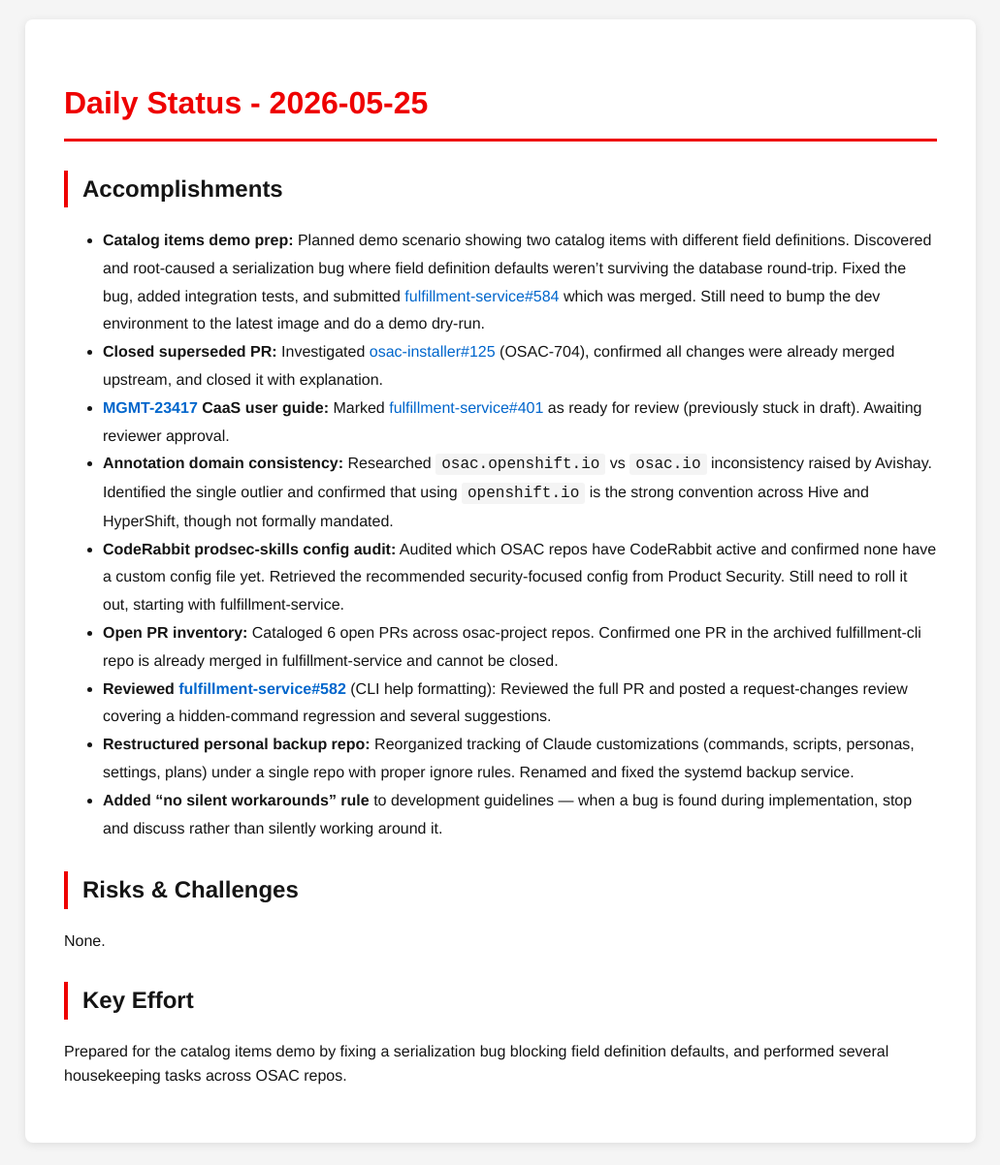
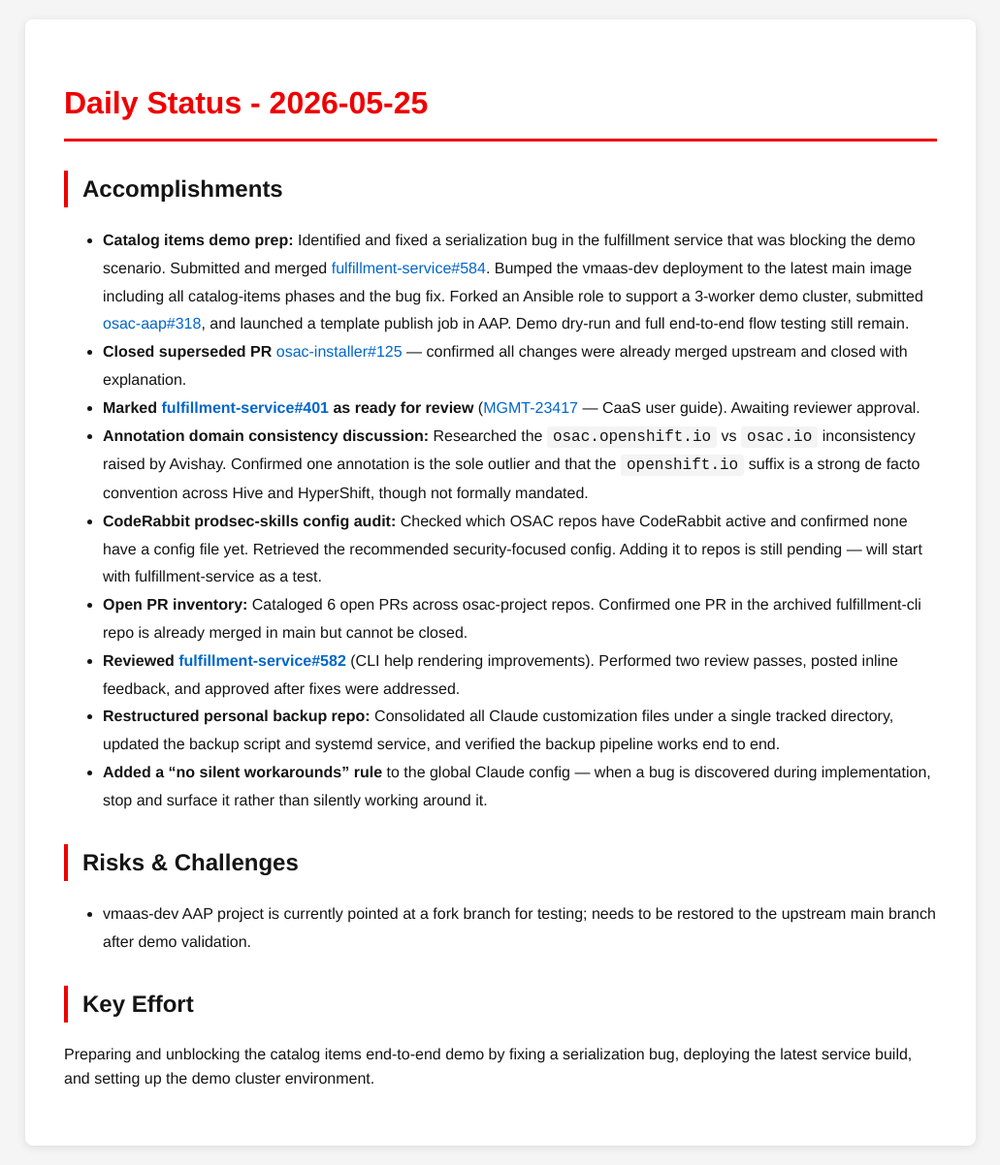
Before and after one commit to tzvatot/daily-status, a Jekyll site: the page built from 2026-05-25.md, in a window 1280 px wide. Shown: the whole page at 97% size, without its empty margins (124-1155 px from the left). Built offline with Jekyll 4.4.1, drawn with Linux system fonts in a browser that asks for light colours.

Commit message:
Daily status update - 2026-05-25

```diff
--- a/2026-05-25.md
+++ b/2026-05-25.md
@@ -7,18 +7,18 @@
 # Daily Status - 2026-05-25
 
 ## Accomplishments
-- **Catalog items demo prep:** Planned demo scenario showing two catalog items with different field definitions. Discovered and root-caused a serialization bug where field definition defaults weren't surviving the database round-trip. Fixed the bug, added integration tests, and submitted [fulfillment-service#584](https://github.com/osac-project/fulfillment-service/pull/584) which was merged. Still need to bump the dev environment to the latest image and do a demo dry-run.
-- **Closed superseded PR:** Investigated [osac-installer#125](https://github.com/osac-project/osac-installer/pull/125) (OSAC-704), confirmed all changes were already merged upstream, and closed it with explanation.
-- **[MGMT-23417](https://redhat.atlassian.net/browse/MGMT-23417) CaaS user guide:** Marked [fulfillment-service#401](https://github.com/osac-project/fulfillment-service/pull/401) as ready for review (previously stuck in draft). Awaiting reviewer approval.
-- **Annotation domain consistency:** Researched `osac.openshift.io` vs `osac.io` inconsistency raised by Avishay. Identified the single outlier and confirmed that using `openshift.io` is the strong convention across Hive and HyperShift, though not formally mandated.
-- **CodeRabbit prodsec-skills config audit:** Audited which OSAC repos have CodeRabbit active and confirmed none have a custom config file yet. Retrieved the recommended security-focused config from Product Security. Still need to roll it out, starting with fulfillment-service.
-- **Open PR inventory:** Cataloged 6 open PRs across osac-project repos. Confirmed one PR in the archived fulfillment-cli repo is already merged in fulfillment-service and cannot be closed.
-- **Reviewed [fulfillment-service#582](https://github.com/osac-project/fulfillment-service/pull/582)** (CLI help formatting): Reviewed the full PR and posted a request-changes review covering a hidden-command regression and several suggestions.
-- **Restructured personal backup repo:** Reorganized tracking of Claude customizations (commands, scripts, personas, settings, plans) under a single repo with proper ignore rules. Renamed and fixed the systemd backup service.
-- **Added "no silent workarounds" rule** to development guidelines — when a bug is found during implementation, stop and discuss rather than silently working around it.
+- **Catalog items demo prep:** Identified and fixed a serialization bug in the fulfillment service that was blocking the demo scenario. Submitted and merged [fulfillment-service#584](https://github.com/osac-project/fulfillment-service/pull/584). Bumped the vmaas-dev deployment to the latest main image including all catalog-items phases and the bug fix. Forked an Ansible role to support a 3-worker demo cluster, submitted [osac-aap#318](https://github.com/osac-project/osac-aap/pull/318), and launched a template publish job in AAP. Demo dry-run and full end-to-end flow testing still remain.
+- **Closed superseded PR** [osac-installer#125](https://github.com/osac-project/osac-installer/pull/125) — confirmed all changes were already merged upstream and closed with explanation.
+- **Marked [fulfillment-service#401](https://github.com/osac-project/fulfillment-service/pull/401) as ready for review** ([MGMT-23417](https://redhat.atlassian.net/browse/MGMT-23417) — CaaS user guide). Awaiting reviewer approval.
+- **Annotation domain consistency discussion:** Researched the `osac.openshift.io` vs `osac.io` inconsistency raised by Avishay. Confirmed one annotation is the sole outlier and that the `openshift.io` suffix is a strong de facto convention across Hive and HyperShift, though not formally mandated.
+- **CodeRabbit prodsec-skills config audit:** Checked which OSAC repos have CodeRabbit active and confirmed none have a config file yet. Retrieved the recommended security-focused config. Adding it to repos is still pending — will start with fulfillment-service as a test.
+- **Open PR inventory:** Cataloged 6 open PRs across osac-project repos. Confirmed one PR in the archived fulfillment-cli repo is already merged in main but cannot be closed.
+- **Reviewed [fulfillment-service#582](https://github.com/osac-project/fulfillment-service/pull/582)** (CLI help rendering improvements). Performed two review passes, posted inline feedback, and approved after fixes were addressed.
+- **Restructured personal backup repo:** Consolidated all Claude customization files under a single tracked directory, updated the backup script and systemd service, and verified the backup pipeline works end to end.
+- **Added a "no silent workarounds" rule** to the global Claude config — when a bug is discovered during implementation, stop and surface it rather than silently working around it.
 
 ## Risks & Challenges
-None.
+- vmaas-dev AAP project is currently pointed at a fork branch for testing; needs to be restored to the upstream main branch after demo validation.
 
 ## Key Effort
-Prepared for the catalog items demo by fixing a serialization bug blocking field definition defaults, and performed several housekeeping tasks across OSAC repos.
+Preparing and unblocking the catalog items end-to-end demo by fixing a serialization bug, deploying the latest service build, and setting up the demo cluster environment.
```
